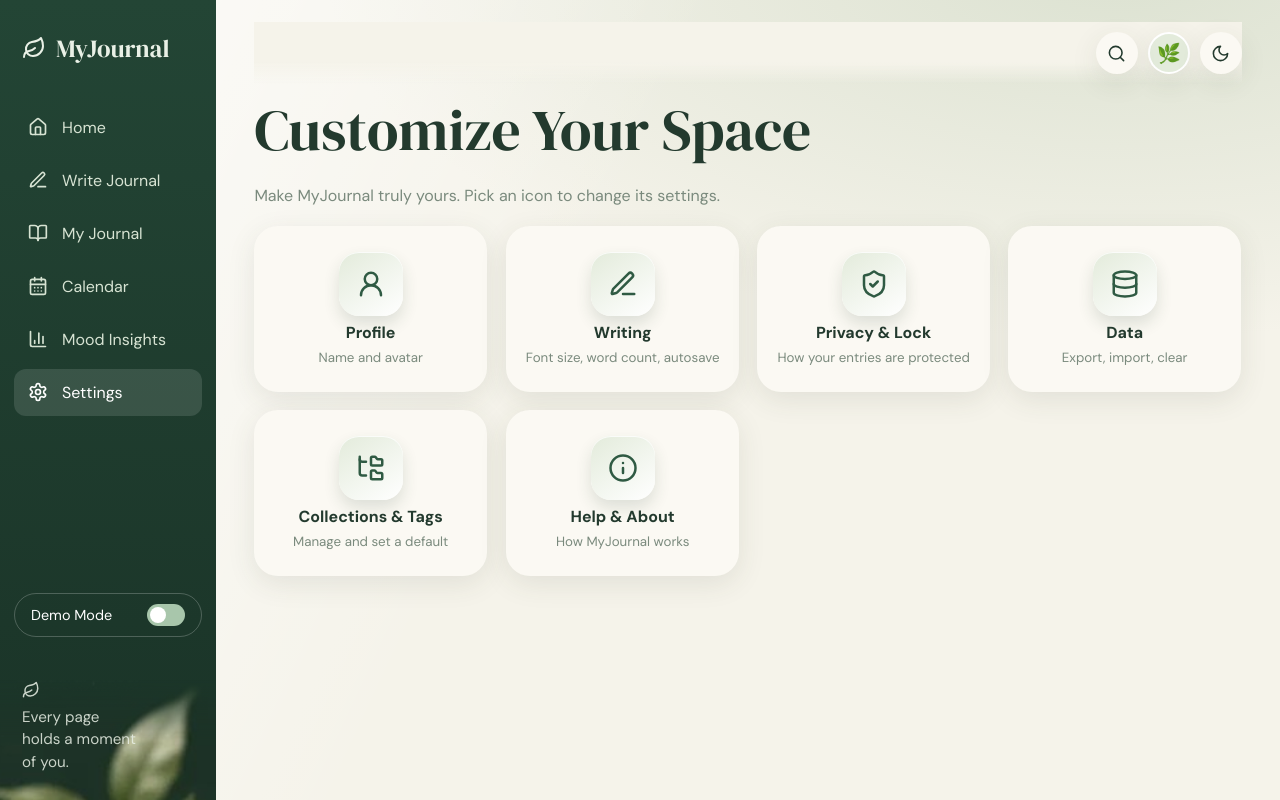
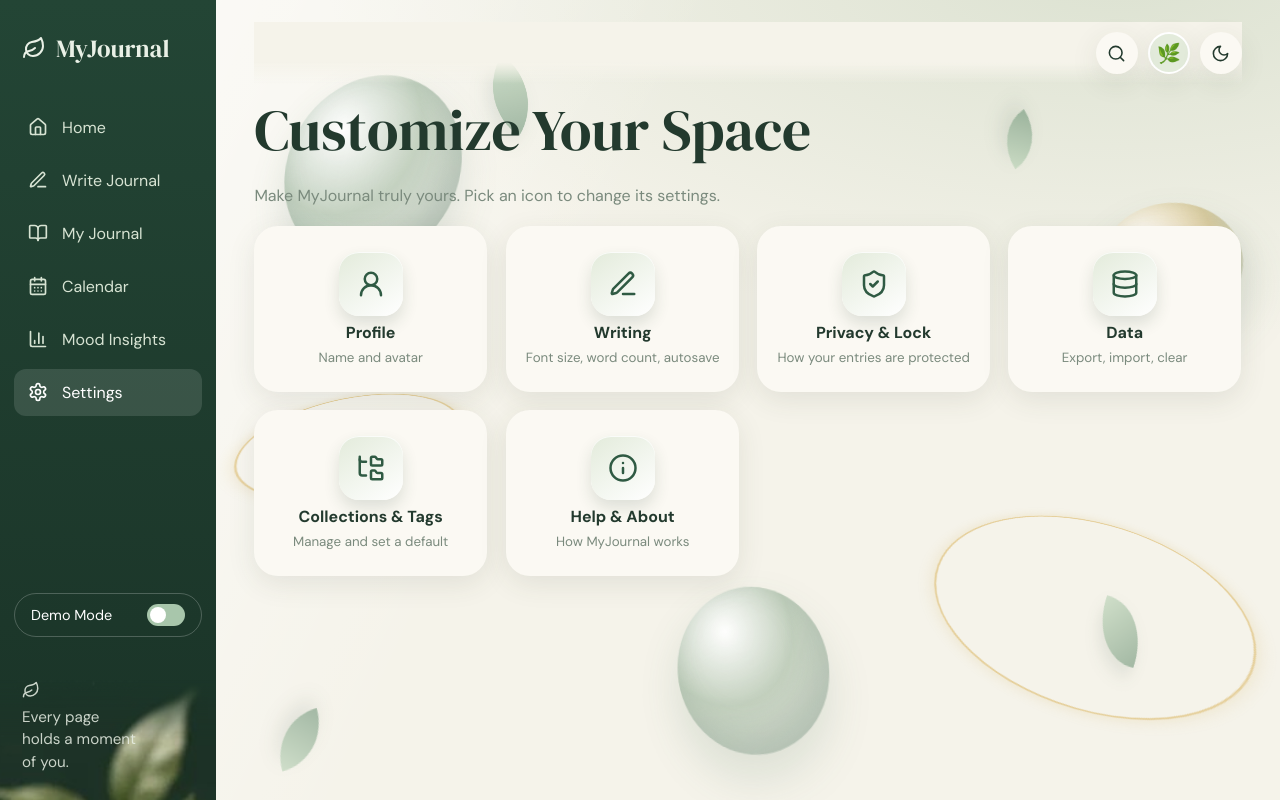
Before and after one commit to Dhanya-15/MyJournal, a React (Vite) app: page /home in a window 1280 px wide. Both pictures are taken after a click on the element 108 px from the left and 400 px from the top of the page. Built offline with nearby package versions, Linux system fonts and the light colour scheme.

Commit message:
Fix settings card titles, add 3D background

```diff
--- a/src/pages/Settings.jsx
+++ b/src/pages/Settings.jsx
@@ -88,9 +88,16 @@ export default function Settings() {
     </>,
   }
   const cur = TILES.find((t) => t[0] === open)
+  const CurIcon = cur ? cur[2] : null
+
 
   return (
     <>
+      <div className="sbg" aria-hidden="true">
+        <i className="o o1" /><i className="o o2" /><i className="o o3" />
+        <i className="lf l1" /><i className="lf l2" /><i className="lf l3" /><i className="lf l4" />
+        <i className="rg r1" /><i className="rg r2" />
+      </div>
       <h1>Customize Your Space</h1>
       <p className="sub">Make MyJournal truly yours. Pick an icon to change its settings.</p>
       <div className="stiles">
@@ -103,7 +110,7 @@ export default function Settings() {
       {cur && (
         <div className="spback" onClick={() => setOpen(null)}>
           <div className="spcard" role="dialog" aria-modal="true" aria-label={cur[1]} onClick={(e) => e.stopPropagation()}>
-            <h3>const CurIcon = cur ? cur[2] : null{cur[1]}<button className="ic" aria-label="Close" title="Close" onClick={() => setOpen(null)}><X size={18} /></button></h3>
+            <h3><span className="sic sm"><CurIcon size={20} /></span>{cur[1]}<button className="ic" aria-label="Close" title="Close" onClick={() => setOpen(null)}><X size={18} /></button></h3>
             {PANELS[open]}
           </div>
         </div>
--- a/src/styles.css
+++ b/src/styles.css
@@ -501,3 +501,40 @@ button.mini{display:block;width:100%;text-align:left}
 .lrow{display:flex;justify-content:space-between;align-items:center;padding:7px 0;border-bottom:1px solid var(--pale)}.lrow .link{margin-left:12px}
 @media(max-width:760px){.seg button{padding:7px 11px;font-size:.88rem}.plabel{min-width:0}.stiles{grid-template-columns:repeat(2,1fr);gap:12px}.stile{padding:20px 10px}.sic{width:54px;height:54px}.stile small{font-size:.74rem}}
 @media(prefers-reduced-motion:reduce){.gdot,.stile,.spcard,.gtip{animation:none}.gcard,.stile,.sic{transition:none}}
+
+/* ===== SETTINGS: 3D animated background (keep at the END) ===== */
+@keyframes sb-float{0%,100%{transform:translate3d(0,0,0) rotateX(0) rotateY(0)}50%{transform:translate3d(18px,-34px,60px) rotateX(18deg) rotateY(-22deg)}}
+@keyframes sb-drift{0%{transform:translate3d(0,0,0) rotate(0) rotateY(0)}50%{transform:translate3d(-30px,40px,80px) rotate(160deg) rotateY(180deg)}100%{transform:translate3d(0,0,0) rotate(360deg) rotateY(360deg)}}
+@keyframes sb-orbit{from{transform:rotateX(68deg) rotateZ(0)}to{transform:rotateX(68deg) rotateZ(360deg)}}
+
+.sbg{position:fixed;inset:0 0 0 216px;z-index:0;pointer-events:none;overflow:hidden;perspective:900px;perspective-origin:50% 40%}
+.stiles,.page>h1,.page>.sub{position:relative;z-index:1}
+.sbg i{position:absolute;display:block;transform-style:preserve-3d;will-change:transform}
+
+/* soft glowing orbs */
+.sbg .o{border-radius:50%;background:radial-gradient(circle at 32% 28%,rgba(255,255,255,.9),rgba(145,173,146,.5) 45%,rgba(72,111,89,.18) 75%);box-shadow:inset -10px -14px 30px rgba(72,111,89,.25),0 20px 40px rgba(72,111,89,.15);animation:sb-float 11s ease-in-out infinite}
+.sbg .o1{width:190px;height:190px;left:6%;top:12%}
+.sbg .o2{width:120px;height:120px;right:9%;top:30%;animation-duration:14s;animation-delay:-4s;background:radial-gradient(circle at 32% 28%,rgba(255,255,255,.9),rgba(217,178,92,.45) 50%,rgba(217,178,92,.12) 78%)}
+.sbg .o3{width:150px;height:150px;left:42%;bottom:6%;animation-duration:16s;animation-delay:-8s}
+
+/* tumbling leaves */
+.sbg .lf{width:56px;height:56px;border-radius:0 100% 0 100%;background:linear-gradient(135deg,#a9c9a8,#4f7d5c);opacity:.5;box-shadow:0 10px 18px rgba(40,70,50,.2);animation:sb-drift 18s ease-in-out infinite}
+.sbg .l1{left:26%;top:8%}
+.sbg .l2{right:22%;top:12%;width:42px;height:42px;animation-duration:22s;animation-delay:-6s}
+.sbg .l3{left:12%;bottom:14%;width:48px;height:48px;animation-duration:20s;animation-delay:-11s}
+.sbg .l4{right:12%;bottom:18%;width:64px;height:64px;animation-duration:25s;animation-delay:-3s}
+
+/* golden orbit rings */
+.sbg .rg{border-radius:50%;border:2px solid rgba(217,178,92,.55);box-shadow:0 0 16px rgba(217,178,92,.25);animation:sb-orbit 20s linear infinite}
+.sbg .r1{width:300px;height:300px;right:4%;bottom:6%}
+.sbg .r2{width:210px;height:210px;left:3%;top:42%;animation-duration:28s;animation-direction:reverse}
+
+[data-theme=dark] .sbg .o{opacity:.45}
+[data-theme=dark] .sbg .lf{opacity:.35}
+@media(max-width:760px){
+  .sbg{left:0}
+  .sbg .o1{width:120px;height:120px}.sbg .o2{width:80px;height:80px}.sbg .o3{width:100px;height:100px}
+  .sbg .r1{width:200px;height:200px}.sbg .r2{display:none}
+  .sbg .l3,.sbg .l4{display:none}
+}
+@media(prefers-reduced-motion:reduce){.sbg i{animation:none}}
```
